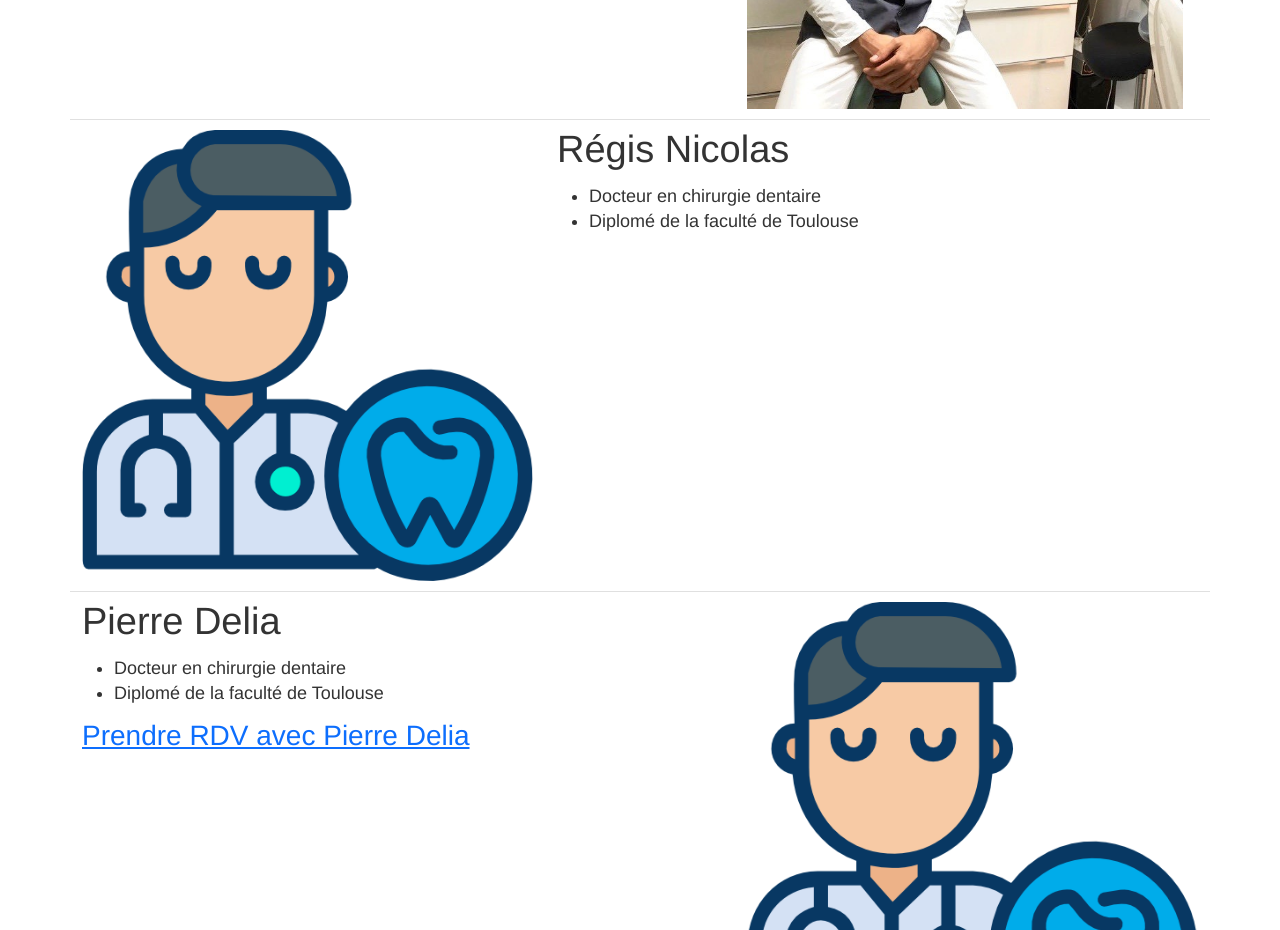
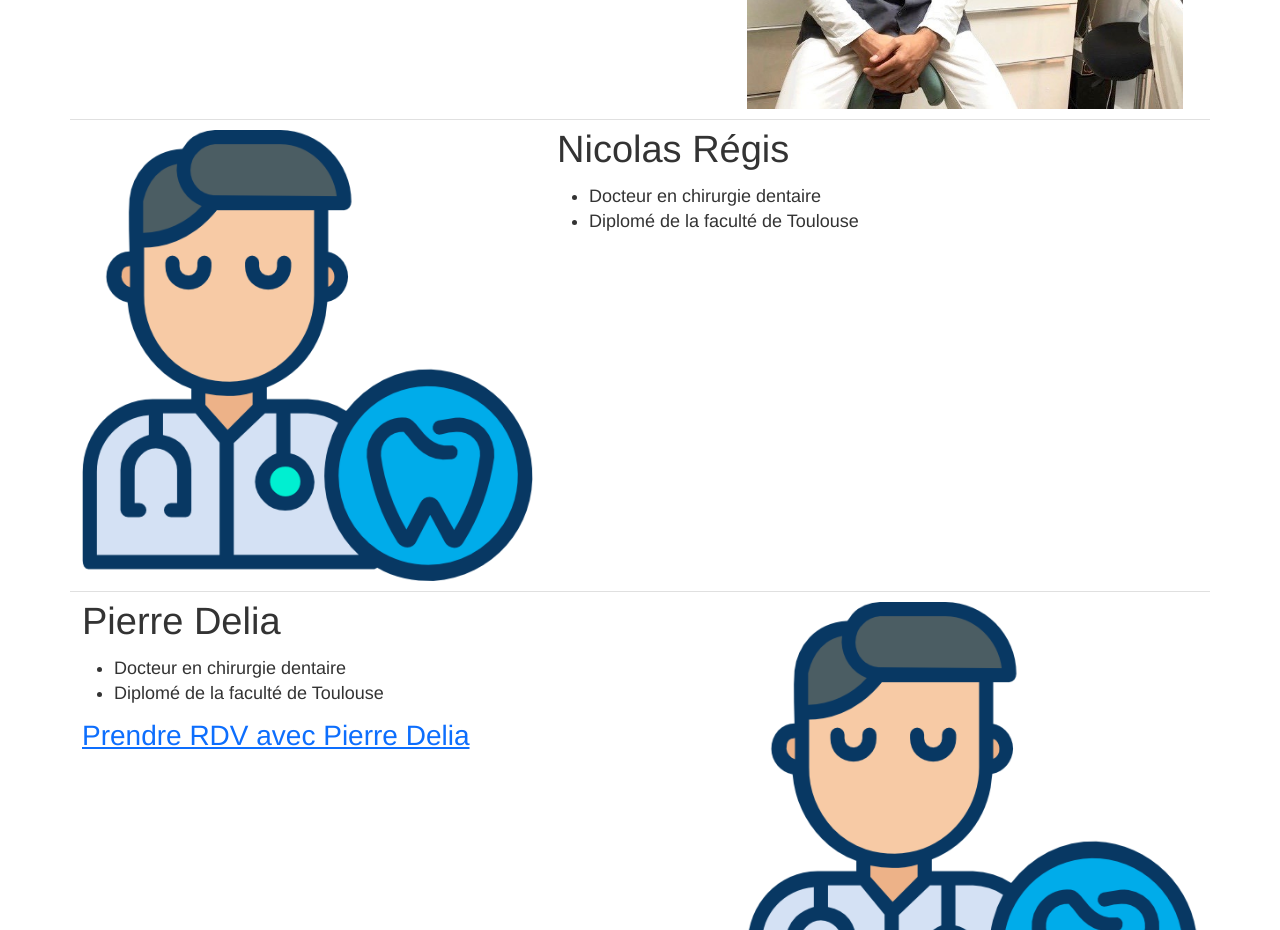
Before and after one commit to antoinedelia/dentiste-auterive, an Angular app in the folder web/: page /equipe in a window 1280 px wide. Shown: the part 2040-2970 px from the top of the page. Built offline with nearby package versions, Linux system fonts and the light colour scheme.

Commit message:
fix: use correct first name

```diff
--- a/web/src/app/equipe/equipe.component.ts
+++ b/web/src/app/equipe/equipe.component.ts
@@ -53,7 +53,7 @@ export class EquipeComponent implements OnInit {
       ],
     },
     {
-      name: "Régis Nicolas",
+      name: "Nicolas Régis",
       gender: "m",
       descriptions: [
         "Docteur en chirurgie dentaire",
```
